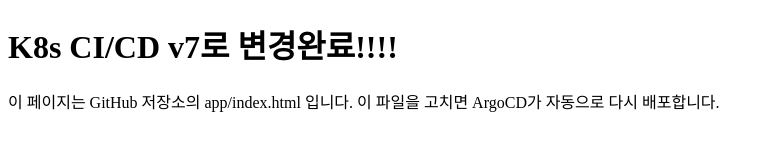
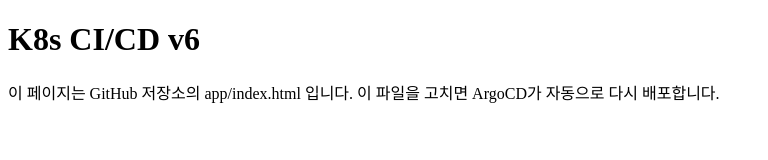
Before and after one commit to yeonsun-kk/k8s-training, a plain HTML site: page app/index.html in a window 1280 px wide. Shown: the whole page, without its empty margins (0-768 px from the left). Drawn offline with Linux system fonts and the light colour scheme.

Commit message:
v7 -> v6

```diff
--- a/app/index.html
+++ b/app/index.html
@@ -2,10 +2,10 @@
 <html lang="ko">
 <head>
 <meta charset="utf-8">
-<title>K8s CI/CD v7로 변경완료!!!!</title>
+<title>K8s CI/CD v6 변경완료</title>
 </head>
 <body>
-<h1>K8s CI/CD v7로 변경완료!!!!</h1>
+<h1>K8s CI/CD v6</h1>
 <p>이 페이지는 GitHub 저장소의 app/index.html 입니다. 이 파일을 고치면 ArgoCD가 자동으로 다시 배포합니다.</p>
 </body>
 </html>
```
